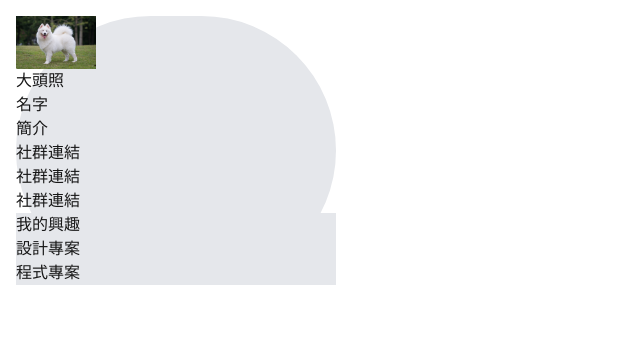
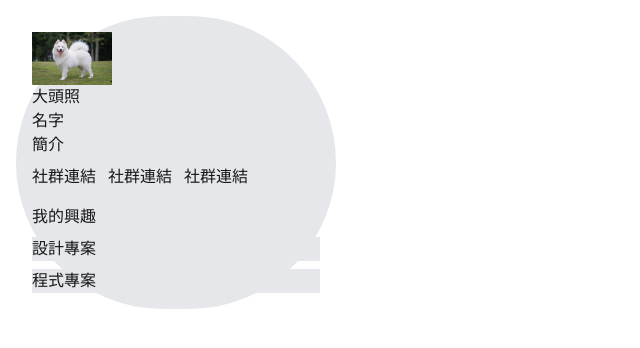
Before and after one commit to 113306056/1142_web_113306056_hw1, a Next.js app: page / in a window 1280 px wide. Shown: the top 348 px of the page, without its empty margins (0-640 px from the left). Built offline with nearby package versions, Linux system fonts and the light colour scheme.

Commit message:
Update page.tsx

```diff
--- a/app/page.tsx
+++ b/app/page.tsx
@@ -1,31 +1,34 @@
 import Image from "next/image";
+import Link from "next/link";
 
 export default function Home() {
   return (
     <div className="flex h-full p-4">
-      <div className="bg-gray-200 w-[320px] rounded-full">
-      <Image src="/dog01.jpg" alt="dog01" width={80} height={80}/>
-
+      <div className="bg-gray-200 w-[320px] rounded-full p-4">
+        <Image src="/dog01.jpg" alt="dog01" width={80} height={80} />
 
         <div>大頭照</div>
         <div>名字</div>
         <div>簡介</div>
 
-      <div>
+        <div className="flex gap-3 mt-2">
           <div>社群連結</div>
           <div>社群連結</div>
           <div>社群連結</div>
         </div>
 
-      <div className="bg-gray-200">我的興趣</div>
-      <div className="bg-gray-200">設計專案</div>
-      <div className="bg-gray-200">程式專案</div>
-
+        <div className="mt-4 flex flex-col gap-2">
+          <Link href="/about" className="bg-gray-200">
+            我的興趣
+          </Link>
+          <Link href="/hobby" className="bg-gray-200">
+            設計專案
+          </Link>
+          <Link href="/hobby" className="bg-gray-200">
+            程式專案
+          </Link>
         </div>
       </div>
-
-
-
-
+    </div>
   );
 }
```
Lines whose indentation alone changed are shown as unchanged.
